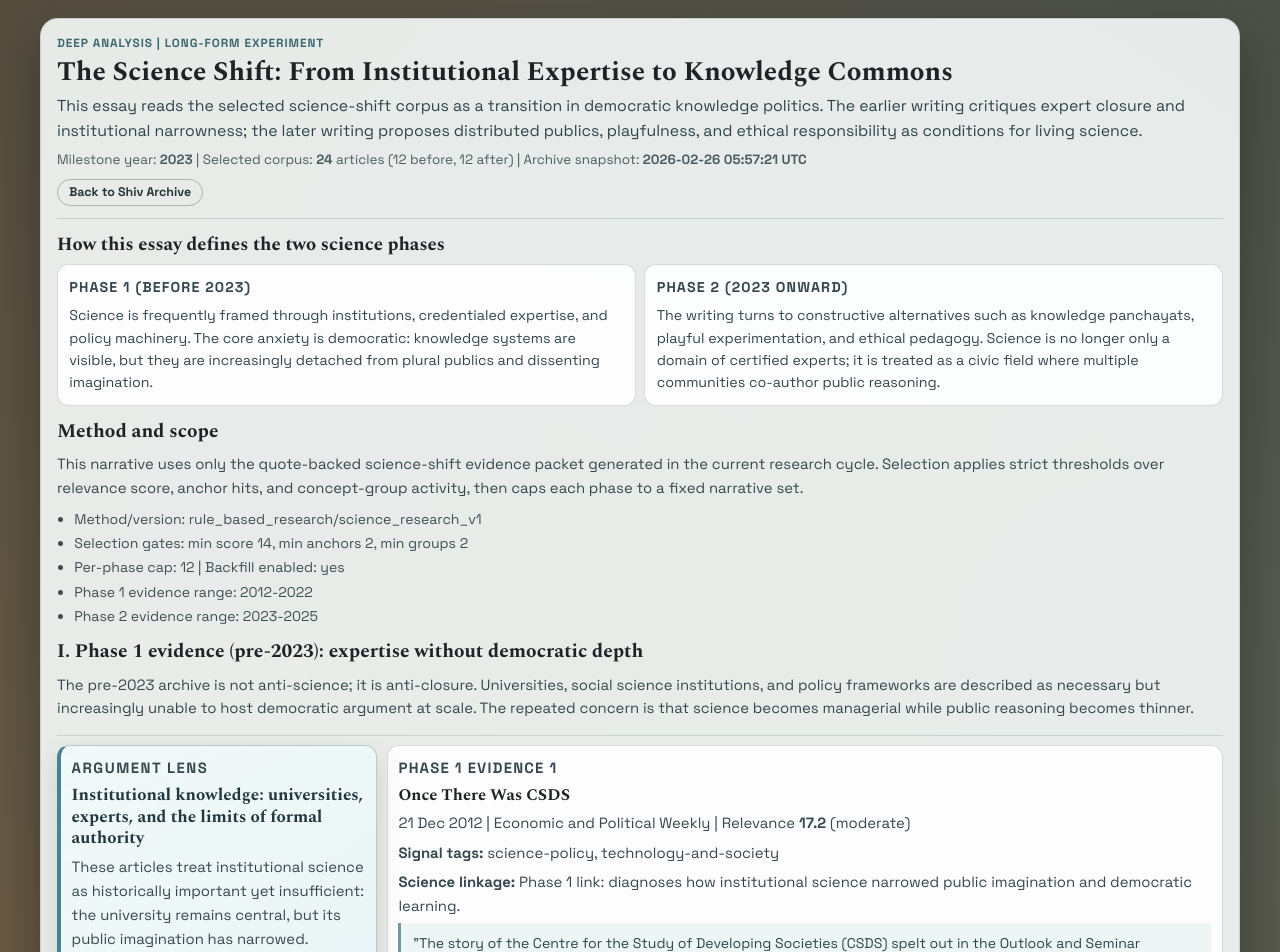
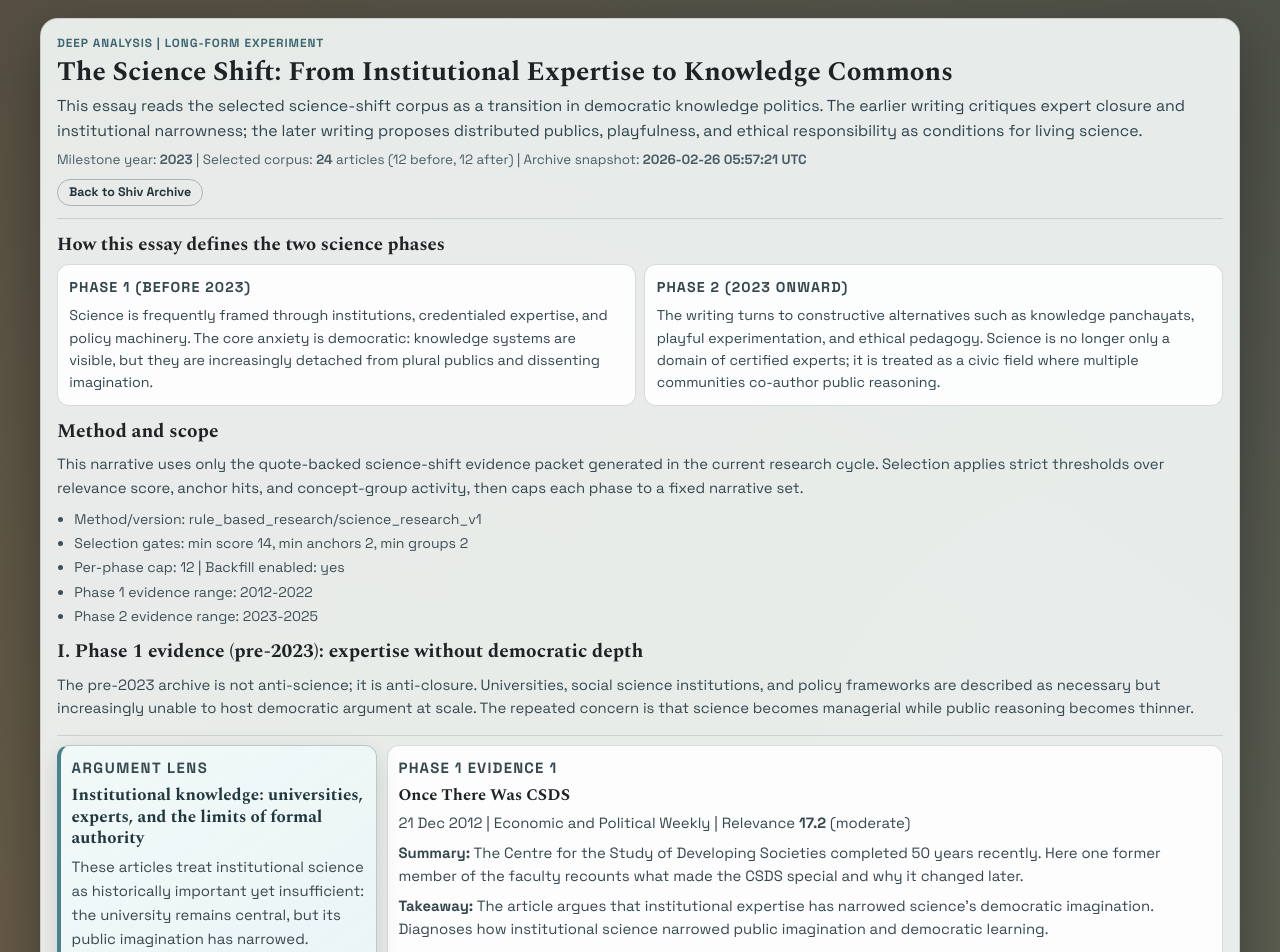
Before and after one commit to mphaxise/shiv-archive, a Next.js app: page /deep-analysis/science-shift in a window 1280 px wide. Shown: the top 952 px of the page. Built offline with nearby package versions, Linux system fonts and the light colour scheme.

Commit message:
Science narrative cards: summary/takeaway fields and clearer arguments

```diff
--- a/src/components/story/ScienceShiftNarrative.tsx
+++ b/src/components/story/ScienceShiftNarrative.tsx
@@ -102,6 +102,23 @@ const GROUP_LEADS: Record<ScienceLeadGroup, string> = {
     "These records bridge multiple lines of argument and help track continuity across the before/after divide.",
 };
 
+const GROUP_ARGUMENTS: Record<ScienceLeadGroup, string> = {
+  institutional_knowledge:
+    "The article argues that institutional expertise has narrowed science's democratic imagination.",
+  diagnosing_closure:
+    "The article argues that bureaucratic science has become conceptually exhausted and publicly distant.",
+  democratic_learning:
+    "The article argues that science must be rebuilt as a democratic commons through dissent and dialogue.",
+  distributed_publics:
+    "The article argues for redistributing scientific authority through knowledge panchayats and plural publics.",
+  playful_science:
+    "The article argues that playful experimentation, not managerial control, is central to scientific renewal.",
+  ethics_of_knowledge:
+    "The article argues that science must answer to ethics, care, and social repair rather than efficiency alone.",
+  cross_currents:
+    "The article argues that science is a civic question about who can know, decide, and participate.",
+};
+
 function formatDate(dateIso: string): string {
   const date = new Date(`${dateIso}T00:00:00Z`);
   return new Intl.DateTimeFormat("en-IN", {
@@ -109,6 +126,75 @@ function formatDate(dateIso: string): string {
     month: "short",
     year: "numeric",
   }).format(date);
+}
+
+function normalizeText(text: string | null | undefined): string {
+  return (text ?? "").replace(/\s+/g, " ").trim();
+}
+
+function splitSentences(text: string): string[] {
+  return text
+    .match(/[^.!?]+(?:[.!?]+|$)/g)
+    ?.map((sentence) => sentence.trim())
+    .filter(Boolean) ?? [];
+}
+
+function punctuate(text: string): string {
+  const trimmed = text.trim();
+  if (!trimmed) {
+    return "";
+  }
+  return /[.!?]$/.test(trimmed) ? trimmed : `${trimmed}.`;
+}
+
+function cleanScienceLinkage(text: string): string {
+  const normalized = normalizeText(text);
+  if (!normalized) {
+    return "";
+  }
+  const stripped = normalized.replace(/^phase\s*\d+\s*link:\s*/i, "");
+  const sentence = stripped.charAt(0).toUpperCase() + stripped.slice(1);
+  return punctuate(sentence);
+}
+
+function formatSignalTag(slug: string): string {
+  return slug
+    .split("-")
+    .filter(Boolean)
+    .map((word) => (word.length <= 3 ? word.toUpperCase() : `${word[0].toUpperCase()}${word.slice(1)}`))
+    .join(" ");
+}
+
+function buildSummary(record: NarrativeRecord): string {
+  const summary = normalizeText(record.summary_snippet);
+  const summarySentences = splitSentences(summary);
+  const first = summarySentences[0] ? punctuate(summarySentences[0]) : "";
+  const secondFromSummary = summarySentences[1] ? punctuate(summarySentences[1]) : "";
+  const secondFromLinkage = cleanScienceLinkage(record.connection_text);
+  const second = secondFromSummary || secondFromLinkage;
+
+  if (first && second && first.toLowerCase() !== second.toLowerCase()) {
+    return `${first} ${second}`;
+  }
+  if (first) {
+    return first;
+  }
+  if (second) {
+    return second;
+  }
+  return "Summary pending.";
+}
+
+function buildTakeaway(record: NarrativeRecord): string {
+  const first = punctuate(GROUP_ARGUMENTS[record.lead_group]);
+  const linkage = cleanScienceLinkage(record.connection_text);
+  const second =
+    linkage && linkage.toLowerCase() !== first.toLowerCase()
+      ? linkage
+      : record.phase === "before"
+        ? "This marks science as a democratic question, not only a technical domain."
+        : "This shifts science toward shared public reasoning instead of expert monopoly.";
+  return `${first} ${second}`;
 }
 
 function yearBand(records: NarrativeRecord[]): string {
@@ -164,7 +250,9 @@ function EvidenceEntry({
   index: number;
   evidenceFrame: string;
 }) {
-  const tags = record.signal_tags.join(", ");
+  const tags = record.signal_tags.map(formatSignalTag).join(", ");
+  const summary = buildSummary(record);
+  const takeaway = buildTakeaway(record);
 
   return (
     <article className="longformEvidenceEntry" id={`science-evidence-${record.article_uid}`}>
@@ -185,10 +273,13 @@ function EvidenceEntry({
         <strong>{record.relevance_score.toFixed(1)}</strong> ({record.strength_label})
       </p>
       <p className="longformEvidenceBody">
-        <strong>Signal tags:</strong> {tags || "None"}
+        <strong>Summary:</strong> {summary}
       </p>
       <p className="longformEvidenceBody">
-        <strong>Science linkage:</strong> {record.connection_text}
+        <strong>Takeaway:</strong> {takeaway}
+      </p>
+      <p className="longformEvidenceBody">
+        <strong>Themes:</strong> {tags || "None"}
       </p>
       <blockquote className="longformQuote">"{record.quote_text}"</blockquote>
     </article>
```
